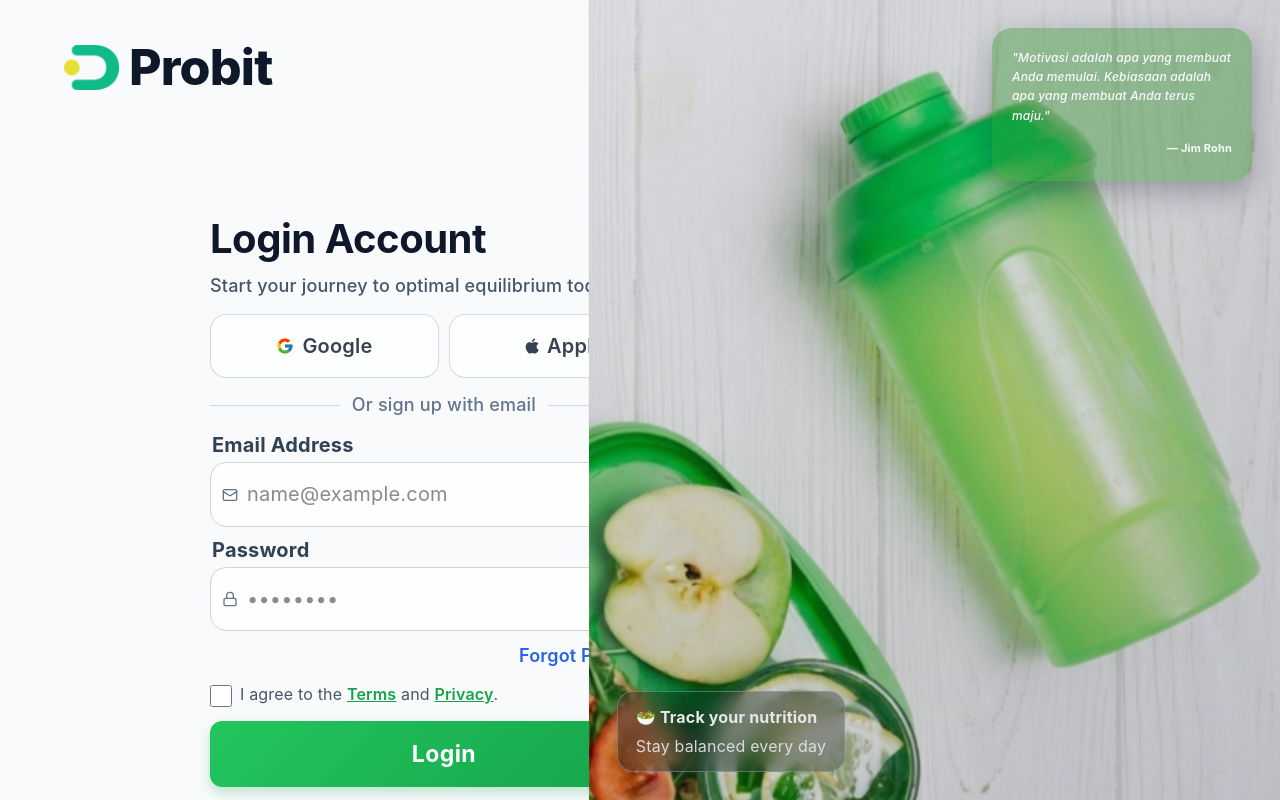
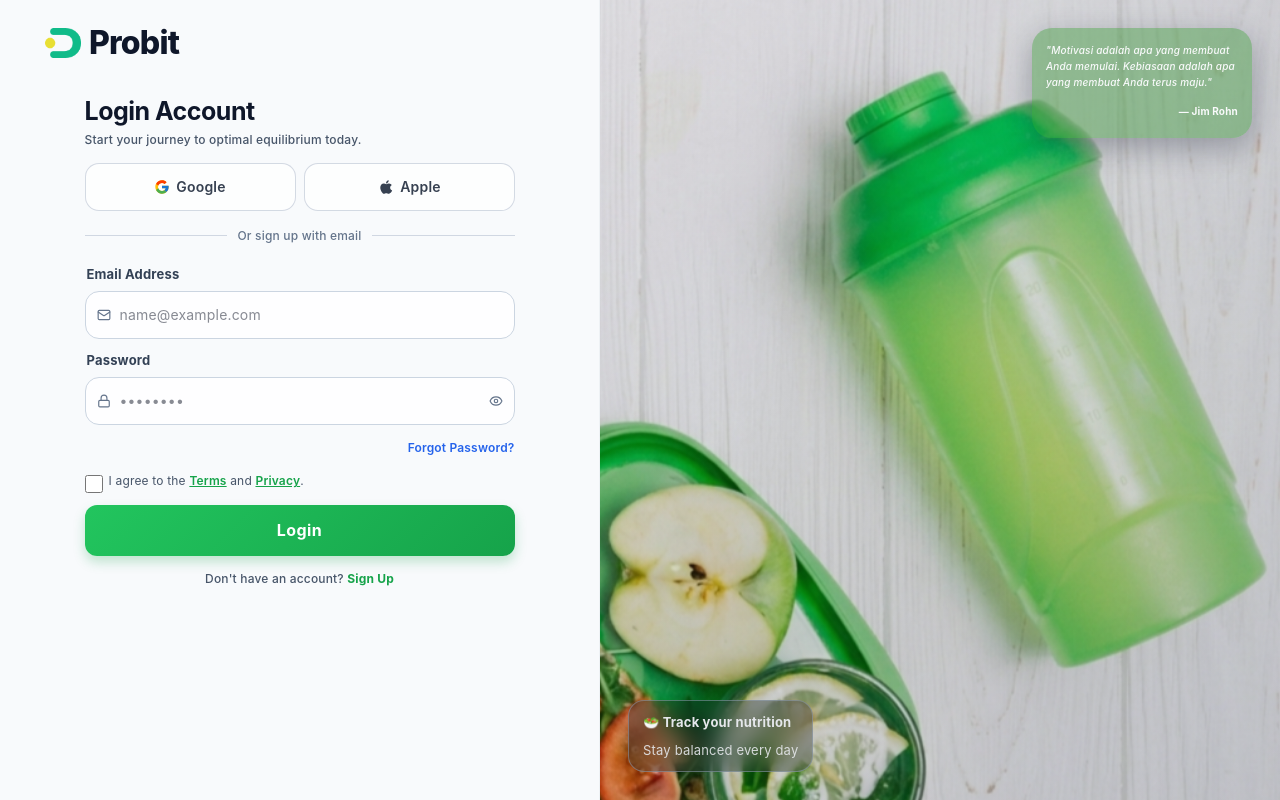
Before and after one commit to Arif04218/FrontendProbit, a React (Vite) app: page /login in a window 1280 px wide. Built offline with nearby package versions, Linux system fonts and the light colour scheme; no server answers.

Commit message:
Refactor login component for improved styling and structure

```diff
--- a/src/pages/login.jsx
+++ b/src/pages/login.jsx
@@ -72,35 +72,36 @@ export default function Login() {
     >
       {/* WRAPPER UTAMA */}
       <div
-        className="flex overflow-hidden w-full"
+        className="flex w-full"
         style={{
           width: "100%",
-          height: "100vh",
-          borderRadius: "0px",
+          minHeight: "100vh",
           background: "#f5f5f5",
         }}
       >
         {/* Area Form & Logo */}
         <div
-          justify-content: flex-start
           style={{
-            width: "46%",
-            padding: "40px 60px",
+            width: "44%",
+            minWidth: "600px",
+            padding: "25px 45px",
             background: "#f8fafc",
             borderRight: "1px solid rgba(148, 163, 184, 0.1)",
+            display: "flex",
+            flexDirection: "column",
           }}
         >
           {/* Logo PROBIT */}
           <div
             className="flex items-center"
-            style={{ gap: "10px", paddingLeft: "4px" }}
+            style={{ gap: "8px" }}
           >
             <img
               src="/logo.png"
               alt="Probit Logo"
               style={{
-                width: "55px",
-                height: "55px",
+                width: "36px",
+                height: "36px",
                 objectFit: "contain",
                 borderRadius: "6px",
               }}
@@ -108,7 +109,7 @@ export default function Login() {
             <span
               style={{
                 fontWeight: 800,
-                fontSize: "50px",
+                fontSize: "32px",
                 color: "#0f172a",
                 letterSpacing: "-0.8px",
               }}
@@ -121,19 +122,21 @@ export default function Login() {
           <div
             className="w-full"
             style={{
-              maxWidth: "520px",
-              marginTop: "120px",
-              marginLeft: "150px",
+              width: "100%",
+              maxWidth: "430px",
+              marginTop: "35px",
+              marginLeft: "auto",
+              marginRight: "auto",
             }}
           >
             {/* Header */}
             <h2
               style={{
                 fontWeight: 700,
-                fontSize: "40px",
+                fontSize: "25px",
                 color: "#0f172a",
                 lineHeight: 1.2,
-                marginBottom: "10px",
+                marginBottom: "6px",
                 letterSpacing: "-0.5px",
                 textTransform: "capitalize",
               }}
@@ -142,10 +145,10 @@ export default function Login() {
             </h2>
             <p
               style={{
-                fontSize: "18px",
+                fontSize: "12px",
                 color: "#475569",
                 fontWeight: 500,
-                marginBottom: "16px",
+                marginBottom: "14px",
                 lineHeight: 1.4,
               }}
             >
@@ -153,25 +156,25 @@ export default function Login() {
             </p>
 
             {/* Social Buttons */}
-            <div className="flex" style={{ gap: "10px", marginBottom: "14px" }}>
+            <div className="flex" style={{ gap: "8px", marginBottom: "12px" }}>
               <button
                 onClick={() => googleLogin()}
                 className="flex-1 flex items-center justify-center"
                 style={{
                   background: "rgba(255,255,255,0.75)",
                   border: "1px solid rgba(148,163,184,0.4)",
-                  borderRadius: "16px",
-                  padding: "18px 12px",
-                  fontSize: "20px",
+                  borderRadius: "14px",
+                  padding: "10px 12px",
+                  fontSize: "14px",
                   fontWeight: 600,
                   color: "#374151",
-                  gap: "8px",
+                  gap: "6px",
                   cursor: "pointer",
                 }}
               >
                 <svg
-                  width="18"
-                  height="18"
+                  width="16"
+                  height="16"
                   viewBox="0 0 48 48"
                 >
                   <path
@@ -199,9 +202,9 @@ export default function Login() {
                 style={{
                   background: "rgba(255,255,255,0.75)",
                   border: "1px solid rgba(148,163,184,0.4)",
-                  borderRadius: "16px",
-                  padding: "18px 12px",
-                  fontSize: "20px",
+                  borderRadius: "14px",
+                  padding: "10px 12px",
+                  fontSize: "14px",
                   fontWeight: 600,
                   color: "#374151",
                   gap: "5px",
@@ -209,8 +212,8 @@ export default function Login() {
                 }}
               >
                 <svg
-                  width="20"
-                  height="20"
+                  width="18"
+                  height="18"
                   viewBox="0 0 24 24"
                   fill="currentColor"
                 >
@@ -223,7 +226,7 @@ export default function Login() {
             {/* Divider */}
             <div
               className="flex items-center"
-              style={{ gap: "10px", marginBottom: "14px" }}
+              style={{ gap: "8px", marginBottom: "12px" }}
             >
               <div
                 style={{
@@ -234,7 +237,7 @@ export default function Login() {
               />
               <span
                 style={{
-                  fontSize: "18px",
+                  fontSize: "12px",
                   color: "#64748b",
                   whiteSpace: "nowrap",
                   padding: "0 2px",
@@ -253,11 +256,11 @@ export default function Login() {
             </div>
 
             {/* Email */}
-            <div style={{ marginBottom: "10px" }}>
+            <div style={{ marginBottom: "8px" }}>
               <label
                 style={{
                   display: "block",
-                  fontSize: "20px",
+                  fontSize: "13px",
                   fontWeight: 700,
                   color: "#334155",
                   marginBottom: "4px",
@@ -271,8 +274,8 @@ export default function Login() {
                   className="absolute"
                   style={{
                     left: "12px",
-                    width: "16px",
-                    height: "16px",
+                    width: "14px",
+                    height: "14px",
                     color: "#64748b",
                   }}
                 />
@@ -284,14 +287,14 @@ export default function Login() {
                   placeholder="name@example.com"
                   style={{
                     width: "100%",
-                    paddingLeft: "36px",
-                    paddingRight: "16px",
-                    paddingTop: "18px",
-                    paddingBottom: "18px",
+                    paddingLeft: "34px",
+                    paddingRight: "14px",
+                    paddingTop: "10px",
+                    paddingBottom: "10px",
                     background: "rgba(255,255,255,0.9)",
                     border: "1px solid #cbd5e1",
-                    borderRadius: "16px",
-                    fontSize: "20px",
+                    borderRadius: "14px",
+                    fontSize: "14px",
                     color: "#111827",
                     outline: "none",
                     fontFamily: "inherit",
@@ -304,11 +307,11 @@ export default function Login() {
             </div>
 
             {/* Password */}
-            <div style={{ marginBottom: "12px" }}>
+            <div style={{ marginBottom: "10px" }}>
               <label
                 style={{
                   display: "block",
-                  fontSize: "20px",
+                  fontSize: "13px",
                   fontWeight: 700,
                   color: "#334155",
                   marginBottom: "4px",
@@ -322,8 +325,8 @@ export default function Login() {
                   className="absolute"
                   style={{
                     left: "12px",
-                    width: "16px",
-                    height: "16px",
+                    width: "14px",
+                    height: "14px",
                     color: "#64748b",
                   }}
                 />
@@ -335,14 +338,14 @@ export default function Login() {
                   placeholder="••••••••"
                   style={{
                     width: "100%",
-                    paddingLeft: "36px",
-                    paddingRight: "40px",
-                    paddingTop: "18px",
-                    paddingBottom: "18px",
+                    paddingLeft: "34px",
+                    paddingRight: "38px",
+                    paddingTop: "10px",
+                    paddingBottom: "10px",
                     background: "rgba(255,255,255,0.9)",
                     border: "1px solid #cbd5e1",
-                    borderRadius: "16px",
-                    fontSize: "20px",
+                    borderRadius: "14px",
+                    fontSize: "14px",
                     color: "#111827",
                     outline: "none",
                     fontFamily: "inherit",
@@ -365,9 +368,9 @@ export default function Login() {
                   }}
                 >
                   {showPassword ? (
-                    <EyeOff style={{ width: "16px", height: "16px" }} />
+                    <EyeOff style={{ width: "14px", height: "14px" }} />
                   ) : (
-                    <Eye style={{ width: "16px", height: "16px" }} />
+                    <Eye style={{ width: "14px", height: "14px" }} />
                   )}
                 </button>
               </div>
@@ -377,14 +380,14 @@ export default function Login() {
               style={{
                 display: "flex",
                 justifyContent: "flex-end",
-                marginBottom: "14px",
+                marginBottom: "12px",
               }}
             >
               <Link
                 to="/ForgotPassword"
                 style={{
                   color: "#2563eb",
-                  fontSize: "18px",
+                  fontSize: "12px",
                   fontWeight: "600",
                   textDecoration: "none",
                 }}
@@ -396,22 +399,22 @@ export default function Login() {
             {/* Terms */}
             <div
               className="flex items-start"
-              style={{ gap: "8px", marginBottom: "14px" }}
+              style={{ gap: "6px", marginBottom: "12px" }}
             >
               <input
                 type="checkbox"
                 id="terms"
                 style={{
                   marginTop: "2px",
-                  width: "22px",
-                  height: "22px",
+                  width: "18px",
+                  height: "18px",
                   accentColor: "#22c55e",
                   flexShrink: 0,
                 }}
               />
               <label
                 htmlFor="terms"
-                style={{ fontSize: "16px", color: "#475569", lineHeight: 1.4 }}
+                style={{ fontSize: "12px", color: "#475569", lineHeight: 1.4 }}
               >
                 I agree to the{" "}
                 <Link
@@ -448,11 +451,11 @@ export default function Login() {
                 color: "#fff",
                 fontWeight: 700,
                 borderRadius: "12px",
-                padding: "20px",
-                fontSize: "23px",
+                padding: "12px",
+                fontSize: "16px",
                 border: "none",
                 cursor: "pointer",
-                marginBottom: "12px",
+                marginBottom: "10px",
                 letterSpacing: "0.4px",
                 fontFamily: "inherit",
                 boxShadow: "0 6px 12px rgba(22,163,74,0.25)",
@@ -473,7 +476,7 @@ export default function Login() {
             <p
               style={{
                 textAlign: "center",
-                fontSize: "16px",
+                fontSize: "12px",
                 color: "#475569",
                 fontWeight: 500,
                 margin: 0,
@@ -495,12 +498,20 @@ export default function Login() {
         </div>
 
         {/* Hero Image */}
-        <div className="relative overflow-hidden" style={{ width: "54%" }}>
+        <div
+          className="relative overflow-hidden"
+          style={{
+            width: "56%",
+          }}
+        >
           <img
             src="/ui_login.png"
             alt="Healthy lifestyle"
             className="w-full h-full"
-            style={{ objectFit: "cover", objectPosition: "center" }}
+            style={{
+              objectFit: "cover",
+              objectPosition: "center",
+            }}
           />
           <div
             style={{
@@ -519,15 +530,15 @@ export default function Login() {
               right: "28px",
               background: "rgba(44, 146, 42, 0.4)",
               borderRadius: "20px",
-              padding: "20px",
-              width: "260px",
+              padding: "14px",
+              width: "220px",
               color: "#f9fafb",
               boxShadow: "0 10px 30px rgba(15,23,42,0.3)",
             }}
           >
             <p
               style={{
-                fontSize: "12px",
+                fontSize: "10px",
                 fontStyle: "italic",
                 lineHeight: 1.6,
                 fontWeight: 500,
@@ -540,9 +551,9 @@ export default function Login() {
             <span
               style={{
                 display: "block",
-                fontSize: "11px",
+                fontSize: "10px",
                 fontWeight: 700,
-                marginTop: "10px",
+                marginTop: "8px",
                 textAlign: "right",
                 color: "#f9fafb",
               }}
@@ -560,20 +571,20 @@ export default function Login() {
               background: "rgba(15,23,42,0.3)",
               backdropFilter: "blur(12px)",
               borderRadius: "16px",
-              padding: "12px 18px",
+              padding: "8px 14px",
               color: "#e5e7eb",
               border: "1px solid rgba(148,163,184,0.5)",
             }}
           >
-            <p style={{ fontSize: "16px", fontWeight: 700, margin: 0 }}>
+            <p style={{ fontSize: "13px", fontWeight: 700, margin: 0 }}>
               🥗 Track your nutrition
             </p>
             <p
               style={{
-                fontSize: "16px",
+                fontSize: "13px",
                 margin: 0,
                 opacity: 0.9,
-                marginTop: "3px",
+                marginTop: "2px",
               }}
             >
               Stay balanced every day
```
Lines whose indentation alone changed are shown as unchanged.
